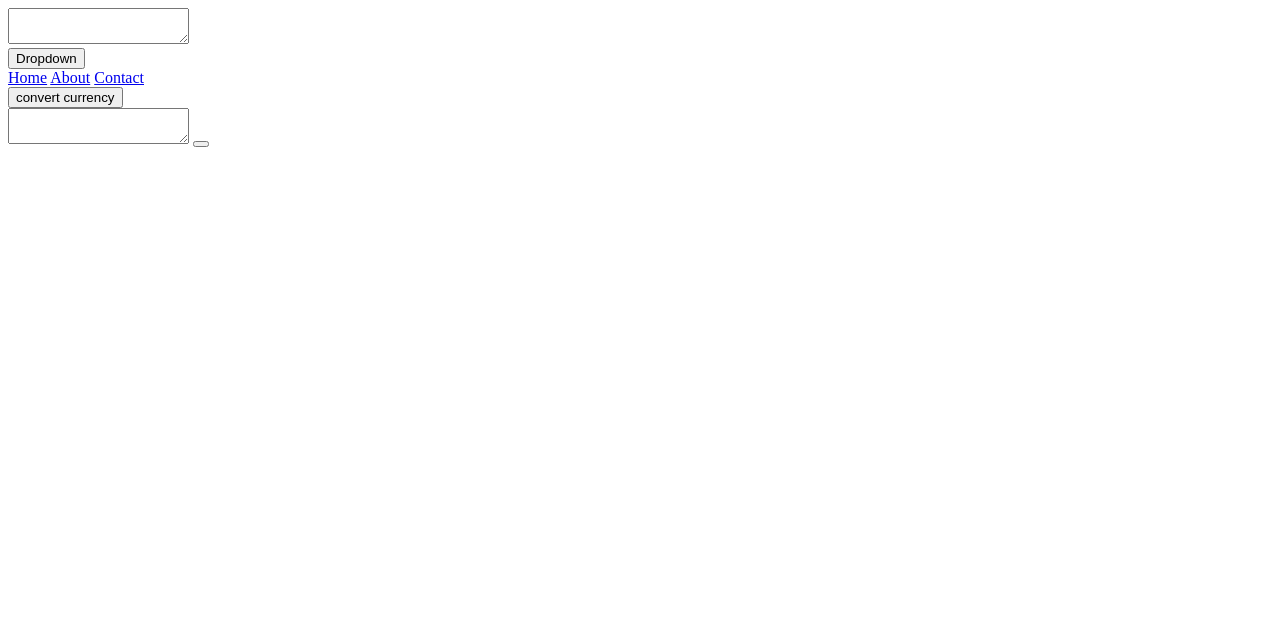
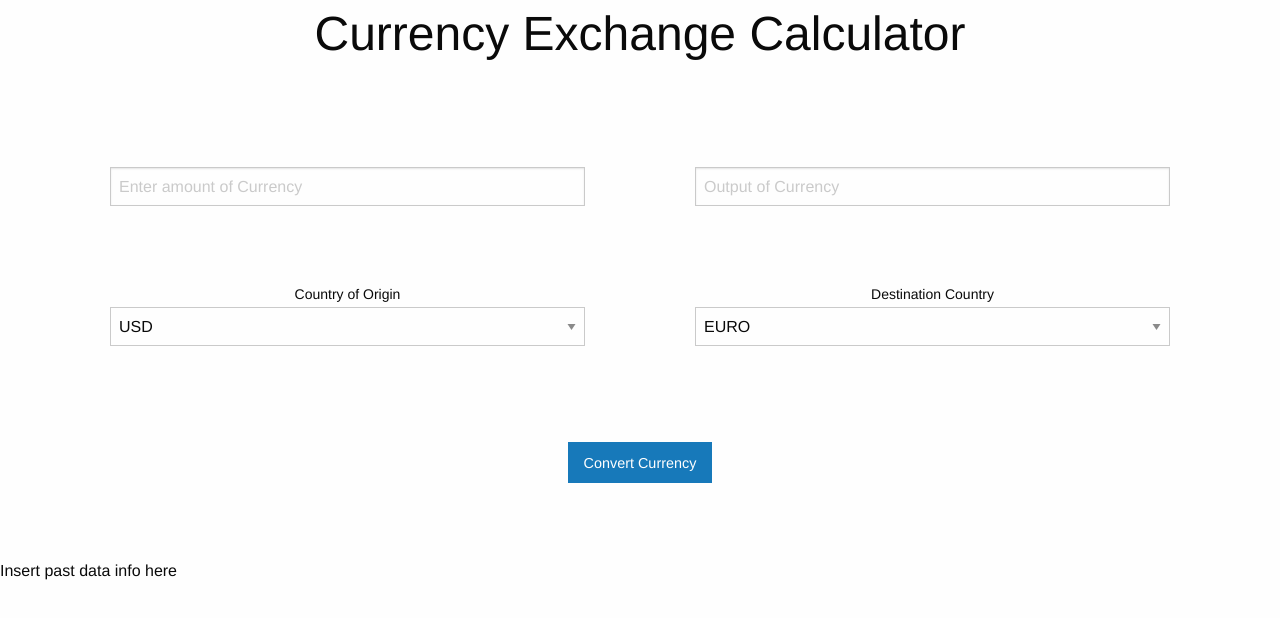
Before and after one commit to kenng8891/group_project, a plain HTML site: page index.html in a window 1280 px wide. Drawn offline with nearby package versions, Linux system fonts and the light colour scheme; files that its build step writes are made by us from their sources.

Commit message:
rough outline of application

```diff
--- a/assets/css/style.css
+++ b/assets/css/style.css
@@ -0,0 +1,22 @@
+.display-title {
+    text-align: center;
+}
+
+.grid-container {
+    text-align: center;
+    padding: 20px;
+    margin: 20px
+}
+
+.text-box {
+    padding: 20px;
+    margin: 20px;
+}
+
+.cell {
+    padding: 20px;
+}
+
+.btn {
+    text-align: center;
+}
--- a/index.html
+++ b/index.html
@@ -1,35 +1,78 @@
 <!DOCTYPE html>
 <html lang="en">
   <head>
-    <meta charset="UTF-8">
-    <meta http-equiv="X-UA-Compatible" content="IE=edge">
-    <meta name="viewport" content="width=device-width, initial-scale=1.0">
-    <link rel="stylesheet" href="style.css" />
+    <meta charset="UTF-8" />
+    <meta http-equiv="X-UA-Compatible" content="IE=edge" />
+    <meta name="viewport" content="width=device-width, initial-scale=1.0" />
+    <link rel="stylesheet" href="./assets/css/style.css" />
+    <link
+      rel="stylesheet"
+      href="https://cdn.jsdelivr.net/npm/foundation-sites@6.7.4/dist/css/foundation.min.css"
+      crossorigin="anonymous"
+    />
+    <script src="https://cdnjs.cloudflare.com/ajax/libs/foundation/6.0.1/js/vendor/jquery.min.js"></script>
+    <script
+      src="https://cdn.jsdelivr.net/npm/foundation-sites@6.5.1/dist/js/foundation.min.js"
+      crossorigin="anonymous"
+    ></script>
 
     <title>Foreign exchange calculator</title>
   </head>
   <body>
-    <div class = "currency-input">
-        <div class = "inital-currency"></div>
-        <textarea class ="text-box" id = "currency1"></textarea>
-        <div class="dropdown">
-            <button onclick="myFunction()" class="dropbtn">Dropdown</button>
-            <div id="myDropdown" class="dropdown-content">
-              <a href="#home">Home</a>
-              <a href="#about">About</a>
-              <a href="#contact">Contact</a>
+    <header class="title">
+      <h1 class="display-title">Currency Exchange Calculator</h1>
+    </header>
+    <div class="grid-container">
+      <div class="row">
+        <div class="grid-x grid-padding-x">
+          <div class="medium-6 cell">
+            <label class="text-box">
+              <input
+                type="text"
+                class="margin-2"
+                placeholder="Enter amount of Currency"
+              />
+            </label>
+            <div class="medium-6 columns text-box" id = "countries">
+                <label>Country of Origin
+                  <select>
+                    <option value="US">USD</option>
+                    <option value="EU">EURO</option>
+                    <option value="UK">Pounds</option>
+                    <option value="Canada">CAD</option>
+                  </select>
+                </label>
               </div>
           </div>
-        <button class = "btn">convert currency </button>
+          <div class="medium-6 cell">
+            <label class="text-box">
+              <input type="text" placeholder="Output of Currency" />
+            </label>
+            <div class="medium-6 columns text-box" id = "countries">
+                <label>Destination Country
+                  <select>
+                    <option value="EU">EURO</option>
+                    <option value="US">USD</option>
+                    <option value="Canada">CAD</option>
+                    <option value="UK">Pounds</option>
+                  </select>
+                </label>
               </div>
-    <div class = "currency-output">
-        <div class = "converted-currency"></div>
-        <textarea class ="text-box" id = "currency2"></textarea>
-        <button class = "btn"></button>
           </div>
-
-<script src="js/jquery.min.js"></script>
-<script src="js/foundation.min.js"></script>
+        </div>
+      </div>
+      <div class="grid-x grid-margin-x">
+        <div class="cell small-4">&nbsp;</div>
+        <div class="cell small-4">
+          <a href="#" class="button">Convert Currency</a>
+        </div>
+        <div class="cell small-4">&nbsp;</div>
+      </div>
+    </div>
+    <div>Insert past data info here</div>
+    <script>
+      $(document).foundation();
+    </script>
     <script src="./assets/js/script.js"></script>
   </body>
 </html>
```
Lines whose indentation alone changed are shown as unchanged.
